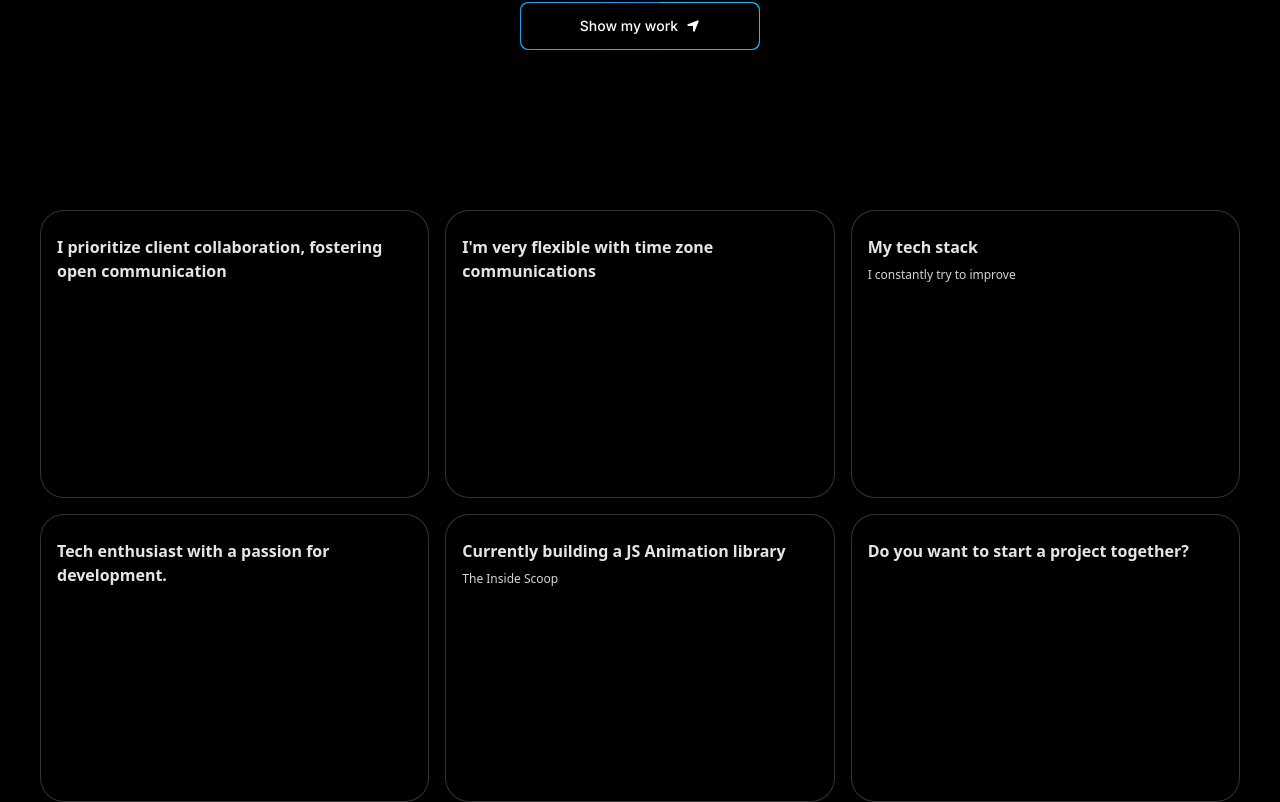
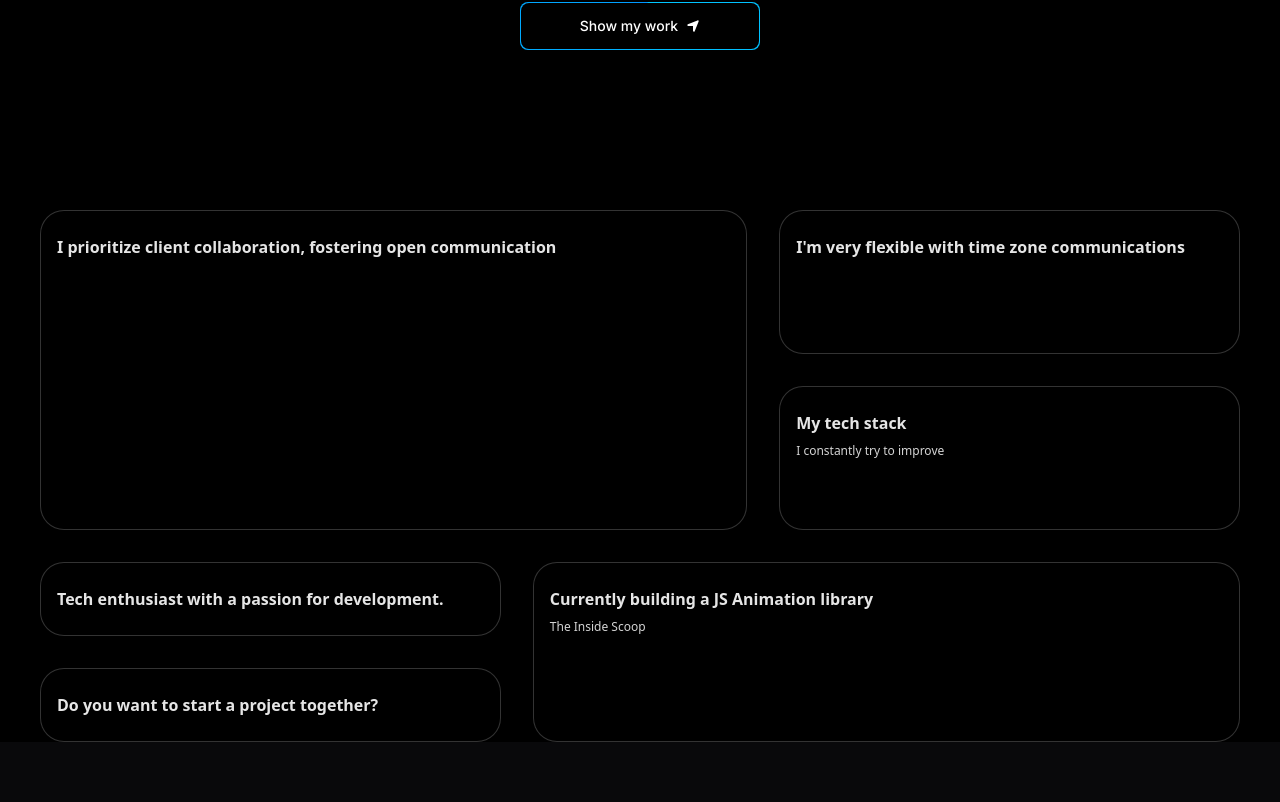
Before and after one commit to T0raT/Whomegalul, a Next.js app: page / in a window 1280 px wide. Shown: the part 654-1456 px from the top of the page. After the commit the page ends 1396 px from the top, so only its background shows below. Built offline with nearby package versions, Linux system fonts and the light colour scheme.

Commit message:
Added styling to bento grid

```diff
--- a/components/Grid.tsx
+++ b/components/Grid.tsx
@@ -11,6 +11,7 @@ const Grid = () => {
             key={item.id}
             title={item.title}
             description={item.description}
+            className={item.className}
           />
         ))}
       </BentoGrid>
--- a/components/ui/BentoGrid.tsx
+++ b/components/ui/BentoGrid.tsx
@@ -10,7 +10,7 @@ export const BentoGrid = ({
   return (
     <div
       className={cn(
-        "mx-auto grid max-w-7xl grid-cols-1 gap-4 md:auto-rows-[18rem] md:grid-cols-3",
+        "mx-auto grid max-w-7xl grid-cols-1 gap-4 md:grid-cols-5 md:grid-rows-4 md:gap-8",
         className,
       )}
     >
--- a/data/index.ts
+++ b/data/index.ts
@@ -10,7 +10,7 @@ export const gridItems = [
     id: 1,
     title: "I prioritize client collaboration, fostering open communication ",
     description: "",
-    className: "lg:col-span-3 md:col-span-6 md:row-span-4 lg:min-h-[60vh]",
+    className: "lg:col-span-3 md:col-span-6 md:row-span-4 lg:min-h-[40vh]",
     imgClassName: "w-full h-full",
     titleClassName: "justify-end",
     img: "/b1.svg",
```
